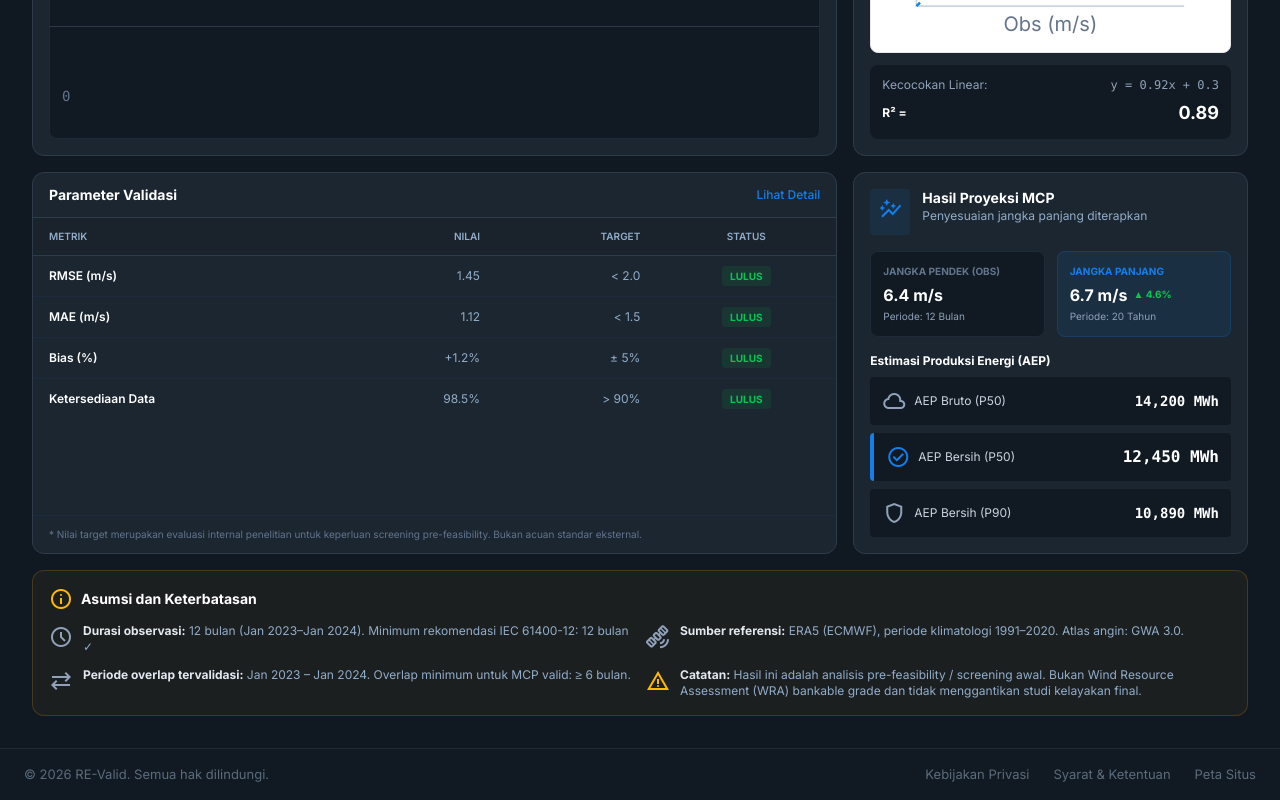
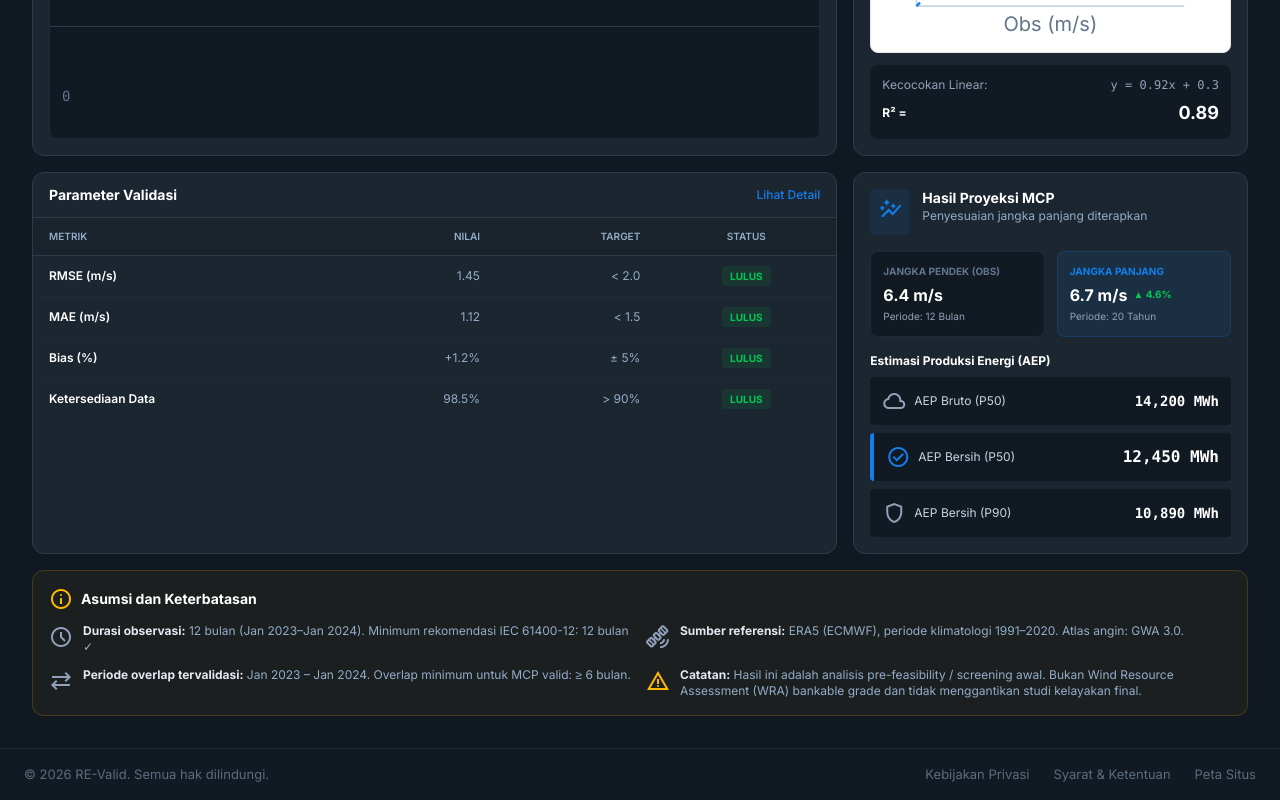
Before and after one commit to abdullmalikrahman/RE-Valid, a Next.js app in the folder frontend/: page /analisis in a window 1280 px wide. Shown: the part 836-1636 px from the top of the page. Built offline with nearby package versions, Linux system fonts and the light colour scheme.

Commit message:
Update page.tsx

```diff
--- a/frontend/src/app/analisis/page.tsx
+++ b/frontend/src/app/analisis/page.tsx
@@ -43,8 +43,6 @@ export default function AnalisisPage() {
                 <select suppressHydrationWarning className="w-full bg-gray-50 dark:bg-[#111a22] border border-gray-200 dark:border-border-dark rounded-lg px-3 py-2 text-xs font-medium text-slate-900 dark:text-white focus:outline-none focus:border-primary focus:ring-1 focus:ring-primary appearance-none pr-8">
                   <option>Pos Pegunungan Wayang (Bandung Selatan)</option>
                   <option>Stasiun Cimahi Utara (Cimahi)</option>
-                  <option>Pos Pesisir Pangandaran (Pangandaran)</option>
-                  <option>Stasiun Subang Utara (Subang)</option>
                 </select>
                 <span className="material-symbols-outlined absolute right-2 top-2 text-slate-400 pointer-events-none text-[18px]">
                   expand_more
@@ -375,11 +373,6 @@ export default function AnalisisPage() {
                 </tbody>
               </table>
             </div>
-            <div className="px-4 py-2.5 border-t border-gray-100 dark:border-slate-800">
-              <p className="text-[10px] text-slate-400 dark:text-slate-500 leading-relaxed">
-                * Nilai target merupakan evaluasi internal penelitian untuk keperluan screening pre-feasibility. Bukan acuan standar eksternal.
-              </p>
-            </div>
           </div>
 
           {/* MCP Projection Results */}
```
